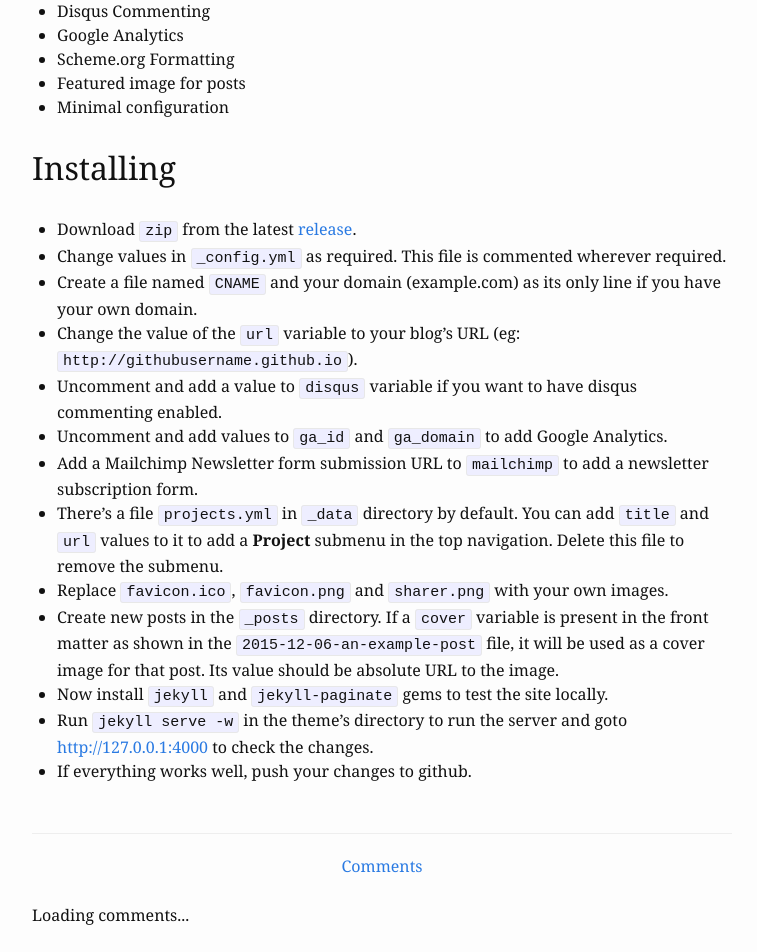
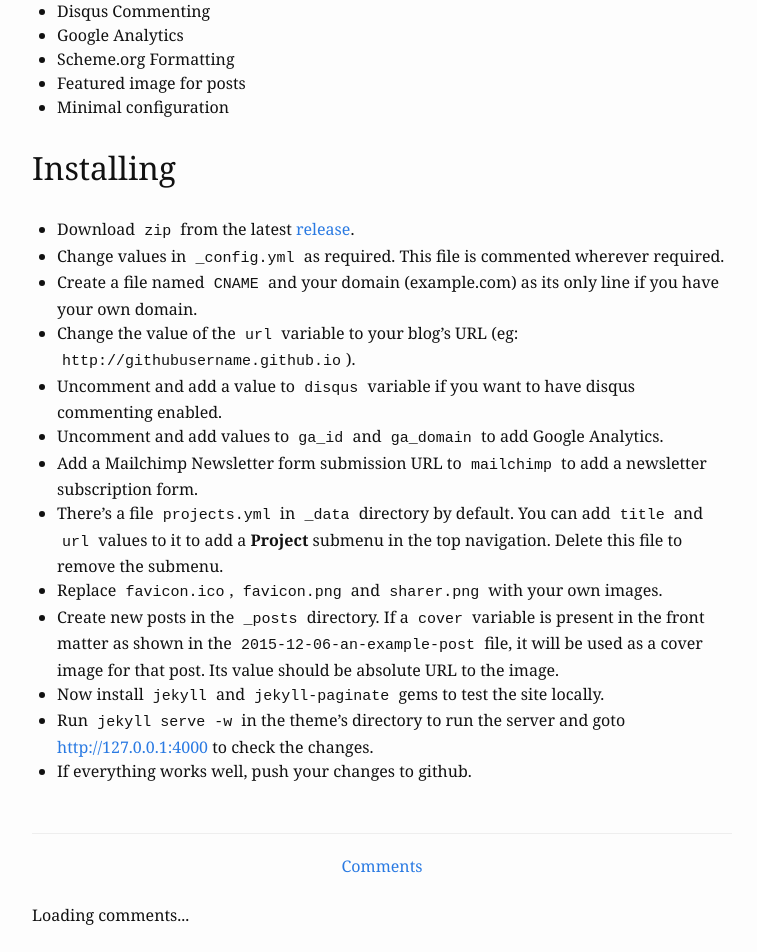
Before and after one commit to brijeshb42/Jekyll-Read, a Jekyll site: the page built from _posts/2015-12-06-an-example-post.md, in a window 1280 px wide. Shown: the part 953-1905 px from the top of the page, without its empty margins (258-1015 px from the left). Built offline with Jekyll 4.4.1, drawn with Linux system fonts in a browser that asks for light colours; some web fonts are replaced; comment, search, counter and statistics services are not loaded.

Commit message:
code highlight css

```diff
--- a/_sass/_base.scss
+++ b/_sass/_base.scss
@@ -130,9 +130,10 @@
 pre,
 code {
     font-size: 15px;
-    border: 1px solid $grey-color-light;
+    //border: 1px solid $grey-color-light;
+    border: none;
     border-radius: 3px;
-    background-color: #eef;
+    //background-color: #fff;
 }
 
 code {
--- a/_sass/_syntax-highlighting.scss
+++ b/_sass/_syntax-highlighting.scss
@@ -2,11 +2,18 @@
  * Syntax highlighting styles
  */
 .highlight {
-    background: #fff;
+    background: #F9F9F9;
+    border: 1px solid $grey-color-light;
+
     @extend %vertical-rhythm;
 
     .highlighter-rouge & {
       background: #eef;
+    }
+
+    .lineno {
+        border-right: 1px solid $grey-color-light;
+        padding-right: 2px;
     }
 
     .c     { color: #998; font-style: italic } // Comment
--- a/css/main.scss
+++ b/css/main.scss
@@ -65,10 +65,13 @@
 }
 
 .highlight {
-    border: 0;
+    padding: 5px;
+
     pre {
+        margin: 0;
         padding: 0;
     }
+
     table {
         width: 100%;
     }
```
